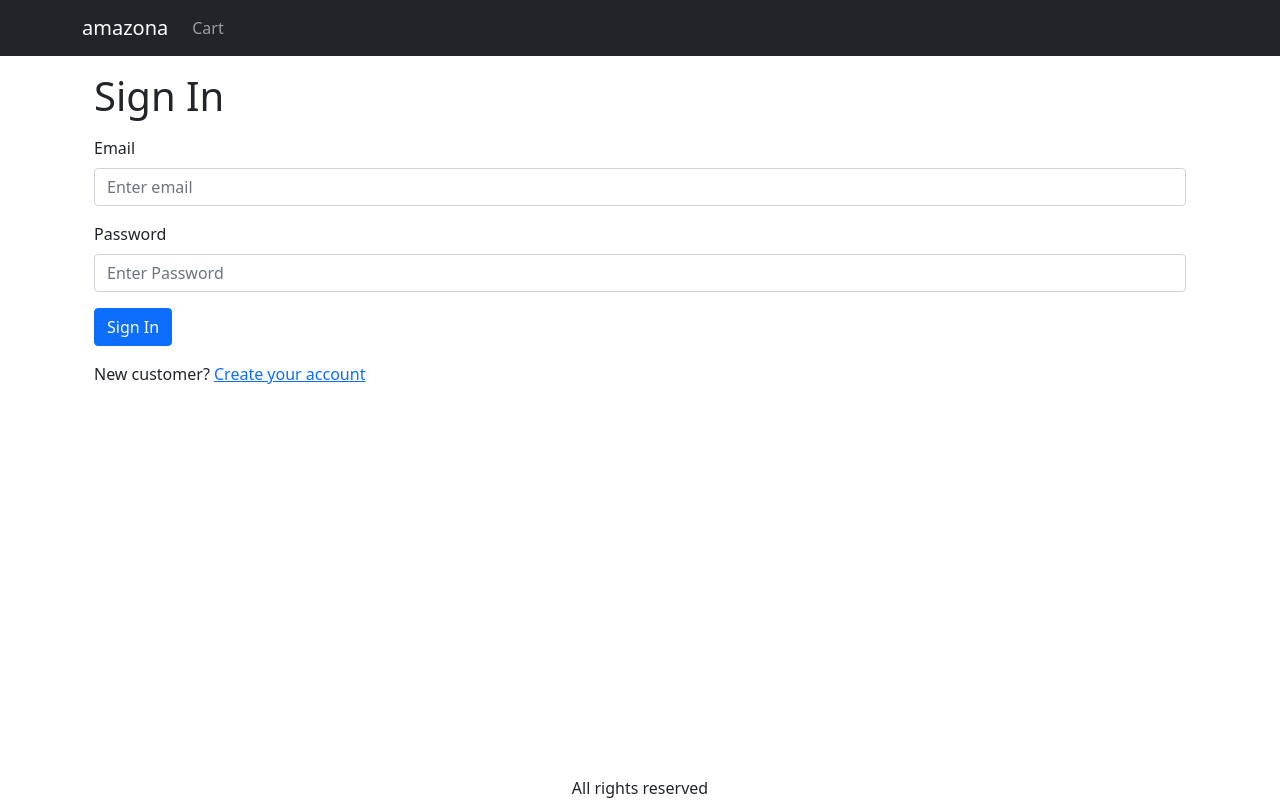
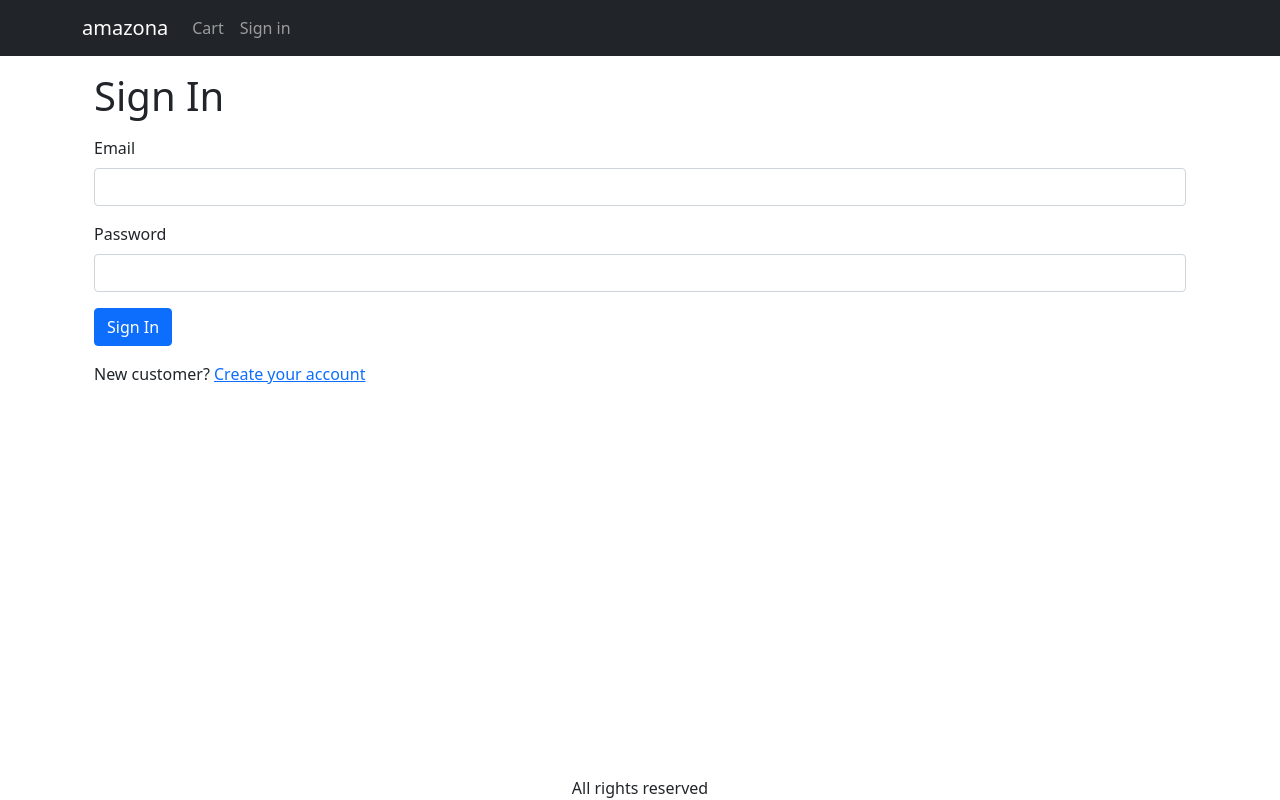
Before and after one commit to udayarajurs/amazonareactjs, a React (Create React App) app in the folder frontend/: page /signin in a window 1280 px wide. Built offline with nearby package versions, Linux system fonts and the light colour scheme.

Commit message:
video 23 done

```diff
--- a/frontend/package.json
+++ b/frontend/package.json
@@ -17,6 +17,7 @@
     "react-router-bootstrap": "^0.26.1",
     "react-router-dom": "^6.3.0",
     "react-scripts": "5.0.1",
+    "react-toastify": "^9.0.1",
     "use-reducer-logger": "^1.0.2",
     "web-vitals": "^2.1.4"
   },
--- a/frontend/src/App.js
+++ b/frontend/src/App.js
@@ -2,6 +2,7 @@
 import {useContext} from 'react';
 import Navbar from 'react-bootstrap/Navbar';
 import Badge from 'react-bootstrap/Badge';
+import NavDropdown from 'react-bootstrap/NavDropdown';
 import Nav from 'react-bootstrap/Nav';
 import Container from 'react-bootstrap/Container';
 import {LinkContainer} from 'react-router-bootstrap';
@@ -11,13 +12,21 @@
 import {Store} from './Store';
 import CartScreen from './screens/CartScreen';
 import SigninScreen from './screens/SigninScreen';
+import {ToastContainer} from 'react-toastify';
+import 'react-toastify/dist/ReactToastify.css';
+function App() {
+  const {state, dispatch: ctxDispatch} = useContext(Store);
+  const {cart, userInfo} = state;
 
-function App() {
-  const {state} = useContext(Store);
-  const {cart} = state;
+  const signoutHandler = () => {
+    ctxDispatch({type: 'USER_SIGNOUT'});
+    localStorage.removeItem('userInfo');
+  };
+
   return (
     <BrowserRouter>
       <div className="d-flex flex-column site-container">
+        <ToastContainer position="bottom-center" limit={1} />
         <header>
           <Navbar bg="dark" variant="dark">
             <Container>
@@ -33,6 +42,27 @@
                     </Badge>
                   )}
                 </Link>
+                {userInfo ? (
+                  <NavDropdown title={userInfo.name} id="basic-nav-dropdown">
+                    <LinkContainer to="/profile">
+                      <NavDropdown.Item>Users Profile</NavDropdown.Item>
+                    </LinkContainer>
+                    <LinkContainer to="/orderhistory">
+                      <NavDropdown.Item>Order History</NavDropdown.Item>
+                    </LinkContainer>
+                    <NavDropdown.Divider />
+                    <Link
+                      className="dropdown-item"
+                      to="#signout"
+                      onClick={signoutHandler}>
+                      Sign Out
+                    </Link>
+                  </NavDropdown>
+                ) : (
+                  <Link className="nav-link" to="/signin">
+                    Sign in
+                  </Link>
+                )}
               </Nav>
             </Container>
           </Navbar>
--- a/frontend/src/Store.js
+++ b/frontend/src/Store.js
@@ -3,6 +3,9 @@
 export const Store = createContext();
 
 const initialState = {
+  userInfo: localStorage.getItem('userInfo')
+    ? JSON.parse(localStorage.getItem('userInfo'))
+    : null,
   cart: {
     cartItems: localStorage.getItem('cartItems')
       ? JSON.parse(localStorage.getItem('cartItems'))
@@ -31,6 +34,10 @@
       localStorage.setItem('cartItems', JSON.stringify(cartItems));
       return {...state, cart: {...state.cart, cartItems}};
     }
+    case 'USER_SIGNIN':
+      return {...state, userInfo: action.payload};
+    case 'USER_SIGNOUT':
+      return {...state, userInfo: null};
 
     default:
       return state;
--- a/frontend/src/screens/SigninScreen.js
+++ b/frontend/src/screens/SigninScreen.js
@@ -1,27 +1,68 @@
 import Button from 'react-bootstrap/Button';
 import {Helmet} from 'react-helmet-async';
-import {Link, useLocation} from 'react-router-dom';
+import {Link, useLocation, useNavigate} from 'react-router-dom';
 import Container from 'react-bootstrap/Container';
 import Form from 'react-bootstrap/Form';
+import axios from 'axios';
+import {useContext, useEffect, useState} from 'react';
+import {Store} from '../Store';
+import {toast} from 'react-toastify';
+import {getError} from '../utils';
 
 export default function SigninScreen() {
+  const navigate = useNavigate();
   const {search} = useLocation();
   const redirectInUrl = new URLSearchParams(search).get('redirect');
   const redirect = redirectInUrl ? redirectInUrl : '/';
+
+  const [email, setEmail] = useState('');
+  const [password, setPassword] = useState('');
+
+  const {state, dispatch: ctxDispatch} = useContext(Store);
+  const {userInfo} = state;
+  const submitHandler = async e => {
+    e.preventDefault();
+    try {
+      const {data} = await axios.post('/api/users/signin', {
+        email,
+        password,
+      });
+      ctxDispatch({type: 'USER_SIGNIN', payload: data});
+      localStorage.setItem('userInfo', JSON.stringify(data));
+      navigate(redirect || '/');
+    } catch (err) {
+      toast.error(getError(err));
+    }
+  };
+
+  useEffect(() => {
+    if (userInfo) {
+      navigate(redirect);
+    }
+  }, [navigate, redirect, userInfo]);
+
   return (
     <Container className="small-container">
       <Helmet>
         <title>Sign In</title>
       </Helmet>
       <h1 className="my-3">Sign In</h1>
-      <Form>
-        <Form.Group className="mb-3" controlID="email">
+      <Form onSubmit={submitHandler}>
+        <Form.Group className="mb-3" controlId="email">
           <Form.Label>Email</Form.Label>
-          <Form.Control type="email" placeholder="Enter email" required />
+          <Form.Control
+            type="email"
+            required
+            onChange={e => setEmail(e.target.value)}
+          />
         </Form.Group>
-        <Form.Group className="mb-3" controlID="Password">
+        <Form.Group className="mb-3" controlId="password">
           <Form.Label>Password</Form.Label>
-          <Form.Control type="Password" placeholder="Enter Password" required />
+          <Form.Control
+            type="password"
+            required
+            onChange={e => setPassword(e.target.value)}
+          />
         </Form.Group>
         <div className="mb-3">
           <Button type="submit">Sign In</Button>
```
Also changed, not shown: 1 other file (tests, documents, lock files or other folders).
